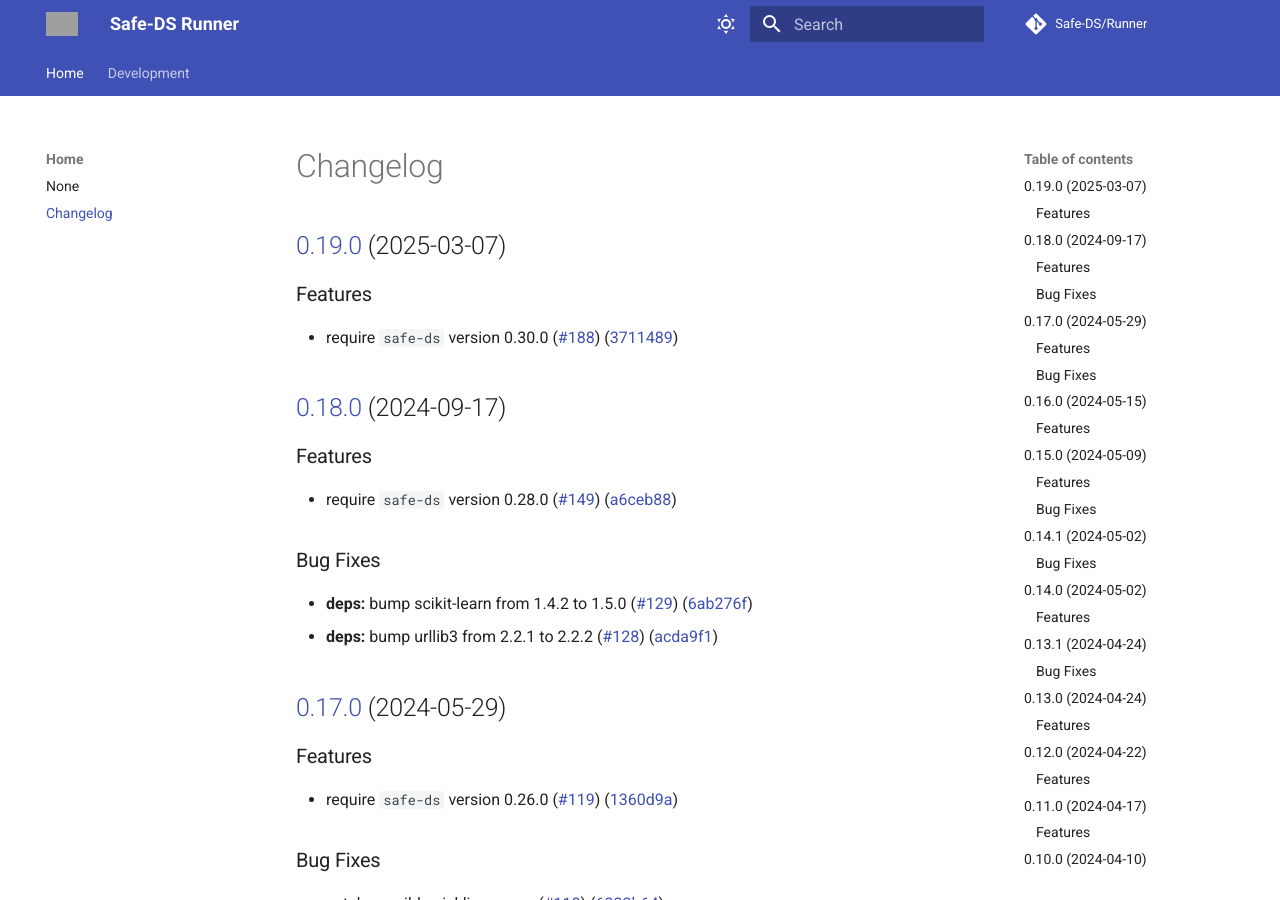
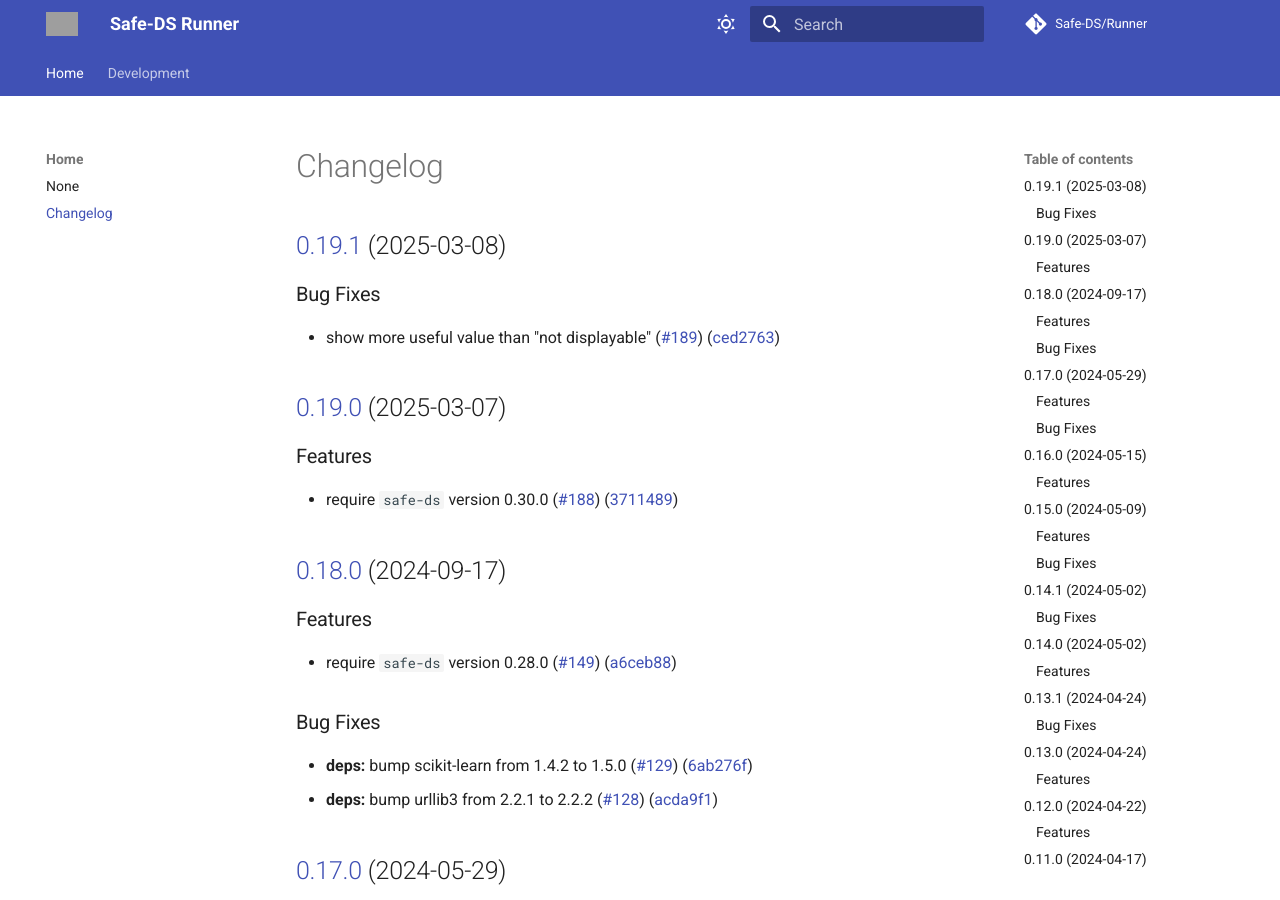
Before and after one commit to Safe-DS/Runner, an MkDocs documentation site: the page built from docs/CHANGELOG.md, in a window 1280 px wide and 900 px high. Built offline with MkDocs 1.6.1 and Material for MkDocs 9.7.7, drawn with Linux system fonts in a browser that asks for light colours; comment, search, counter and statistics services are not loaded; grey boxes are pictures that could not be loaded.

Commit message:
chore(release): 0.19.1 [skip ci]
## [0.19.1](https://github.com/Safe-DS/Runner/compare/v0.19.0...v0.19.1) (2025-03-08)

### Bug Fixes

* show more useful value than "not displayable" ([#189](https://github.com/Safe-DS/Runner/issues/189)) ([ced2763](https://github.com/Safe-DS/Runner/commit/ced2763c3014fb605e2d3eeaa831eb14e5e849d6))

```diff
--- a/docs/CHANGELOG.md
+++ b/docs/CHANGELOG.md
@@ -1,3 +1,9 @@
+## [0.19.1](https://github.com/Safe-DS/Runner/compare/v0.19.0...v0.19.1) (2025-03-08)
+
+### Bug Fixes
+
+* show more useful value than "not displayable" ([#189](https://github.com/Safe-DS/Runner/issues/189)) ([ced2763](https://github.com/Safe-DS/Runner/commit/ced2763c3014fb605e2d3eeaa831eb14e5e849d6))
+
 ## [0.19.0](https://github.com/Safe-DS/Runner/compare/v0.18.0...v0.19.0) (2025-03-07)
 
 ### Features
--- a/pyproject.toml
+++ b/pyproject.toml
@@ -1,6 +1,6 @@
 [tool.poetry]
 name = "safe-ds-runner"
-version = "0.19.0"
+version = "0.19.1"
 description = "Execute Safe-DS programs that were compiled to Python."
 authors = ["Lars Reimann <mail@larsreimann.com>"]
 license = "MIT"
```
